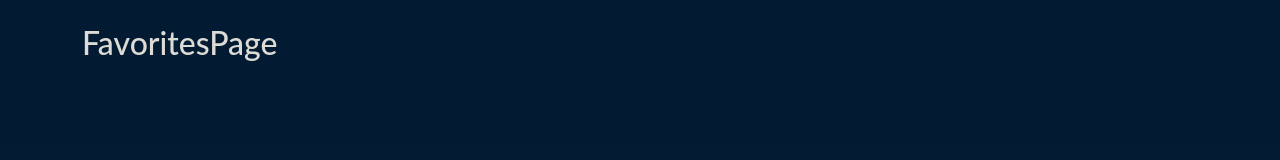
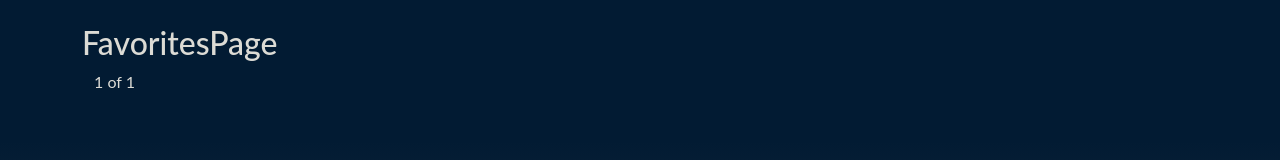
Before and after one commit to andrew-hagstrom/Sacred_Scrolls_Project, a React (Vite) app in the folder frontend/: page /favorites in a window 1280 px wide. Shown: the part 123-283 px from the top of the page. Built offline with nearby package versions, Linux system fonts and the light colour scheme.

Commit message:
working on  favorites

```diff
--- a/frontend/src/App.jsx
+++ b/frontend/src/App.jsx
@@ -1,5 +1,5 @@
 import { useState, useEffect } from 'react'
-import { Outlet } from 'react-router-dom'
+import { Outlet, useOutletContext } from 'react-router-dom'
 
 import { NavBar } from './components/NavBar'
 import { api } from './utilities/ApiUtilities'
@@ -10,6 +10,7 @@ import Container from 'react-bootstrap/Container'
 
 function App() {
   const [user, setUser] = useState(null);
+  const [favorites, setFavorites] = useState([])
 
   const getInfo = async () => {
     const token = localStorage.getItem("token");
@@ -35,7 +36,7 @@ function App() {
     <NavBar user={user} setUser={setUser} />
 
     <Container >
-     <Outlet context={{user, setUser}}/>
+     <Outlet context={[{user, setUser}, {favorites, setFavorites}]}/>
      </Container>
     </>
   )
--- a/frontend/src/components/PassageCard.jsx
+++ b/frontend/src/components/PassageCard.jsx
@@ -1,5 +1,6 @@
 import { useState, useEffect } from 'react';
 import { useNavigate } from 'react-router-dom';
+import { useOutletContext } from 'react-router-dom';
 
 import Button from 'react-bootstrap/Button';
 import Card from 'react-bootstrap/Card';
@@ -16,6 +17,7 @@ export const PassageCard =({ sourceText, sourceReference, additionalReferences,
         sourceReference || "Reference not available"
     )
     const navigate = useNavigate();
+    const {favorites, setFavorites, user} = useOutletContext()
 
     useEffect(() => {
         setCurrentText(sourceText || 'Text not available');
@@ -35,6 +37,14 @@ export const PassageCard =({ sourceText, sourceReference, additionalReferences,
     // }
 
     const toggleCollapse = () => setIsCollapsed(!isCollapsed);
+
+    const addToFavorites = async() => {
+        let data = {
+            user : user.username,
+            language : 'en'
+
+        }
+    }
 
     return (
         <>
--- a/frontend/src/pages/FavoritesPage.jsx
+++ b/frontend/src/pages/FavoritesPage.jsx
@@ -1,4 +1,6 @@
-
+import Row from 'react-bootstrap/Row';
+import Col from 'react-bootstrap/Col';
+import Container from 'react-bootstrap/Container';
 
 
 function FavoritesPage() {
@@ -7,6 +9,12 @@ function FavoritesPage() {
         <h2>
             FavoritesPage
         </h2>
+
+        <Container>
+      <Row>
+        <Col>1 of 1</Col>
+      </Row>
+    </Container>
         </>
     )
 }
```
Also changed, not shown: frontend/src/components/FavoriteListComponent.jsx (added, +28 -0 lines), 1 other file (tests, documents, lock files or other folders).
